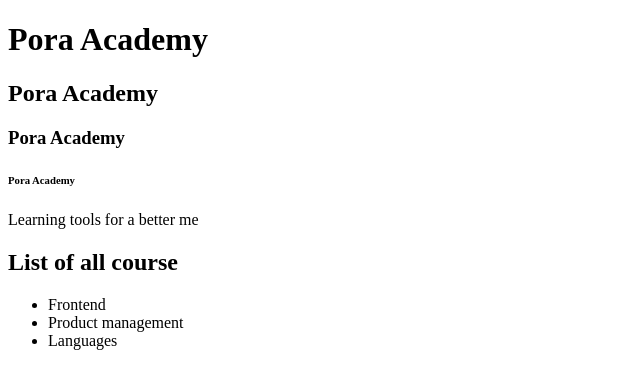
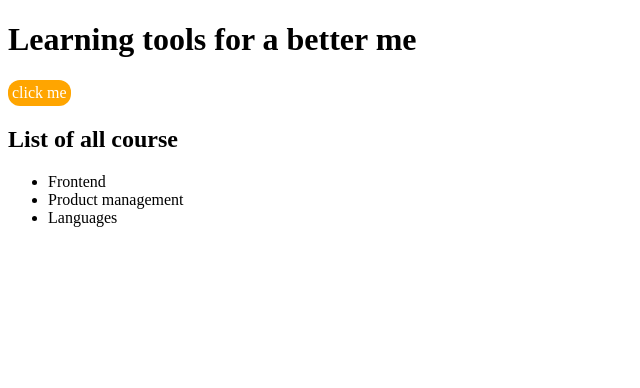
Before and after one commit to ajeigbepaul/react-flexbox, a plain HTML site: page index.html in a window 1280 px wide. Shown: the whole page, without its empty margins (0-640 px from the left). Drawn offline with Linux system fonts and the light colour scheme.

Commit message:
button created

```diff
--- a/index.html
+++ b/index.html
@@ -6,11 +6,21 @@
   <body>
     <!-- HEADER -->
     <div>
-      <h1>Pora Academy</h1>
-      <h2>Pora Academy</h2>
-      <h3>Pora Academy</h3>
-      <h6>Pora Academy</h6>
-      <p>Learning tools for a better me</p>
+      <h1>Learning tools for a better me</h1>
+      <div
+        style="
+          background-color: orange;
+          border-radius: 12px;
+          color: white;
+          width: fit-content;
+          padding-left: 4px;
+          padding-right: 4px;
+          padding-top: 4px;
+          padding-bottom: 4px;
+        "
+      >
+        click me
+      </div>
     </div>
     <!-- CONTENT  -->
     <div>
```
Lines whose indentation alone changed are shown as unchanged.
